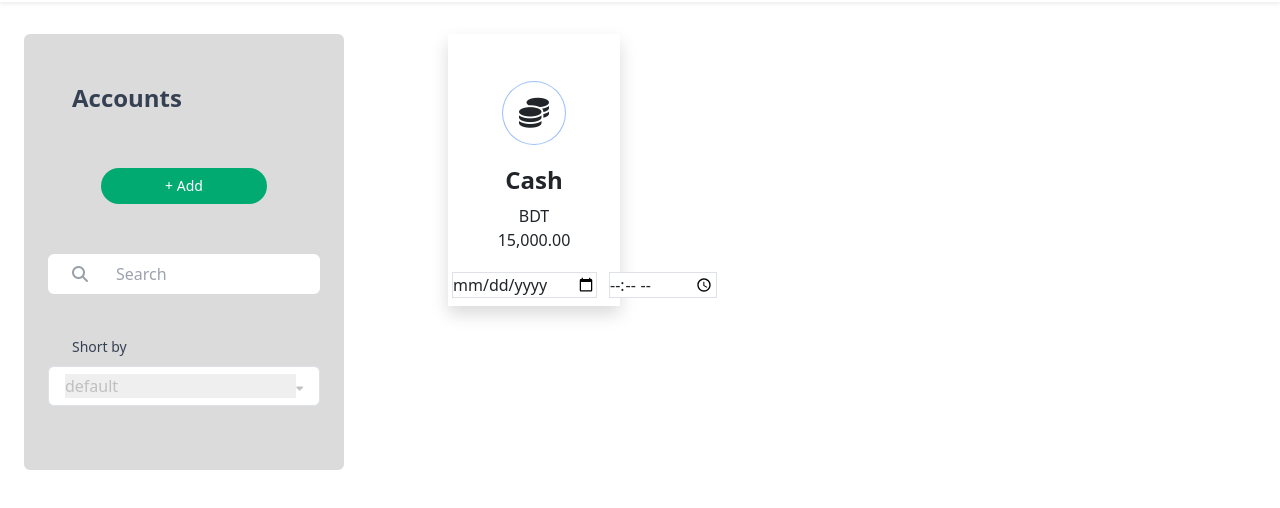
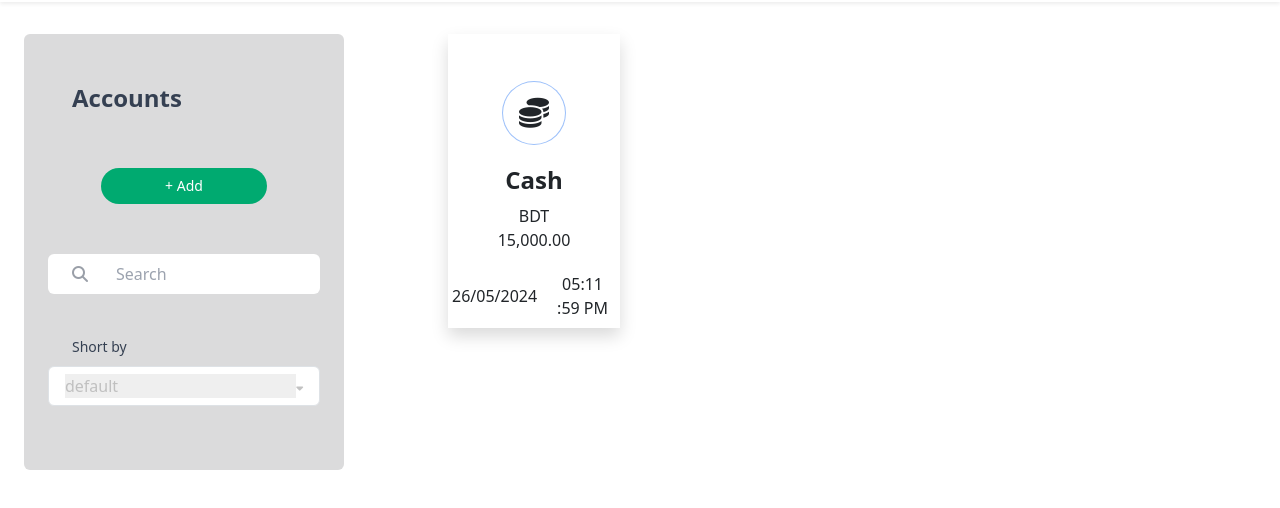
Before and after one commit to raihanchowdhury01/wallet_master_Int, a website: page account.html in a window 1280 px wide. Shown: the part 94-602 px from the top of the page. Drawn offline with nearby package versions, Linux system fonts and the light colour scheme.

Commit message:
first commit

```diff
--- a/account.html
+++ b/account.html
@@ -172,12 +172,16 @@
                             </div>
                         </div>
                         <!-- cash and amount section design end from here -->
-                        <!-- card time section design start from here -->
+                        <!-- card date and time section design start from here -->
                         <div class="flex justify-between items-center px-1 space-x-3">
-                            <input type="date" name="date" id="" class="border">
-                            <input type="time" name="time" id="" class="border">
+                            <div>
+                                <span>26</span>/<span>05</span>/<span>2024</span>
+                            </div>
+                            <div>
+                                <span>05</span>:<span>11</span> :<span>59</span> <span>PM</span>
+                            </div>
                         </div>
-                        <!-- card time section design end from here -->
+                        <!-- card date and time section design end from here -->
                     </div>
                     <!-- cash card section design start from here -->
                 </div>
```
